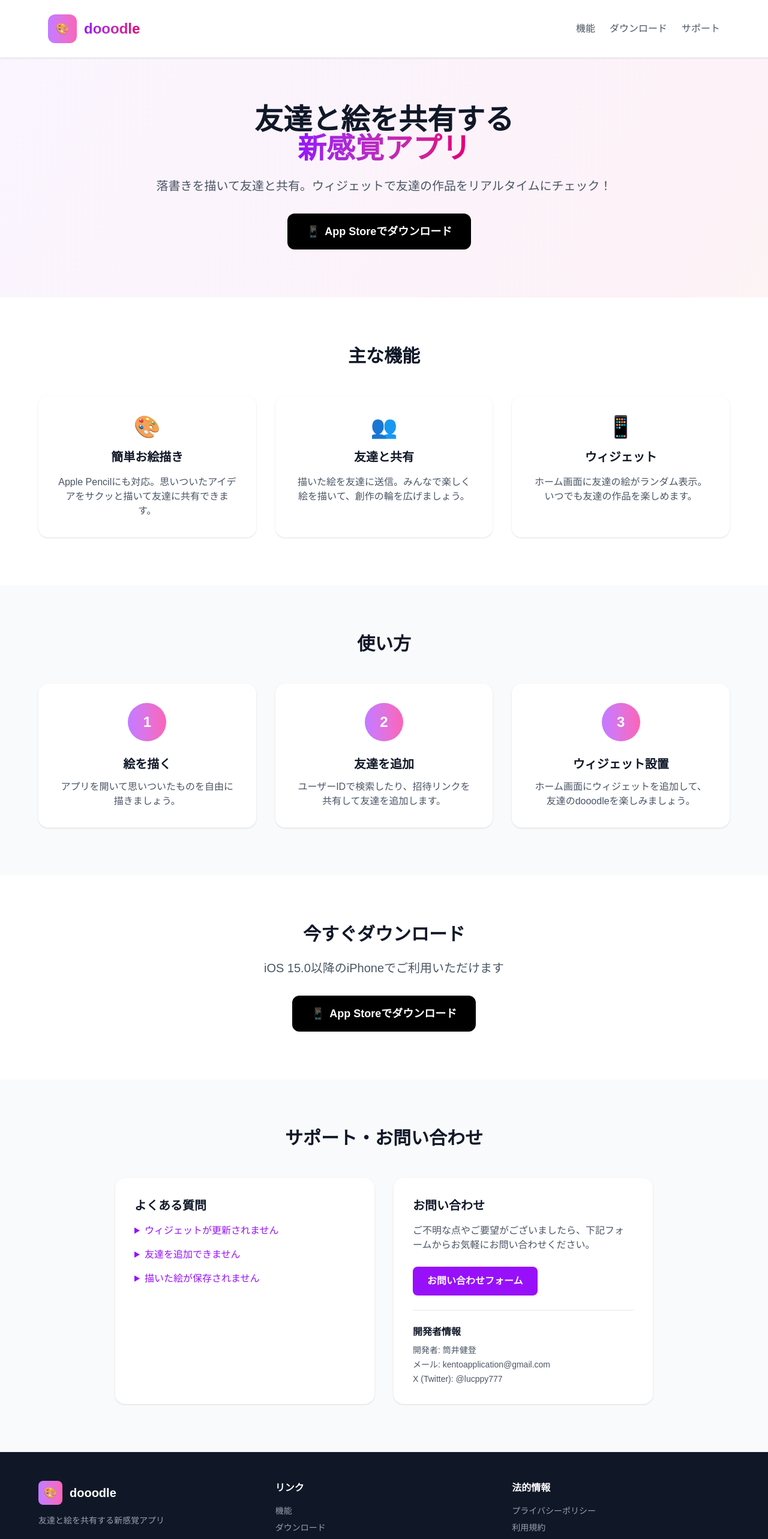
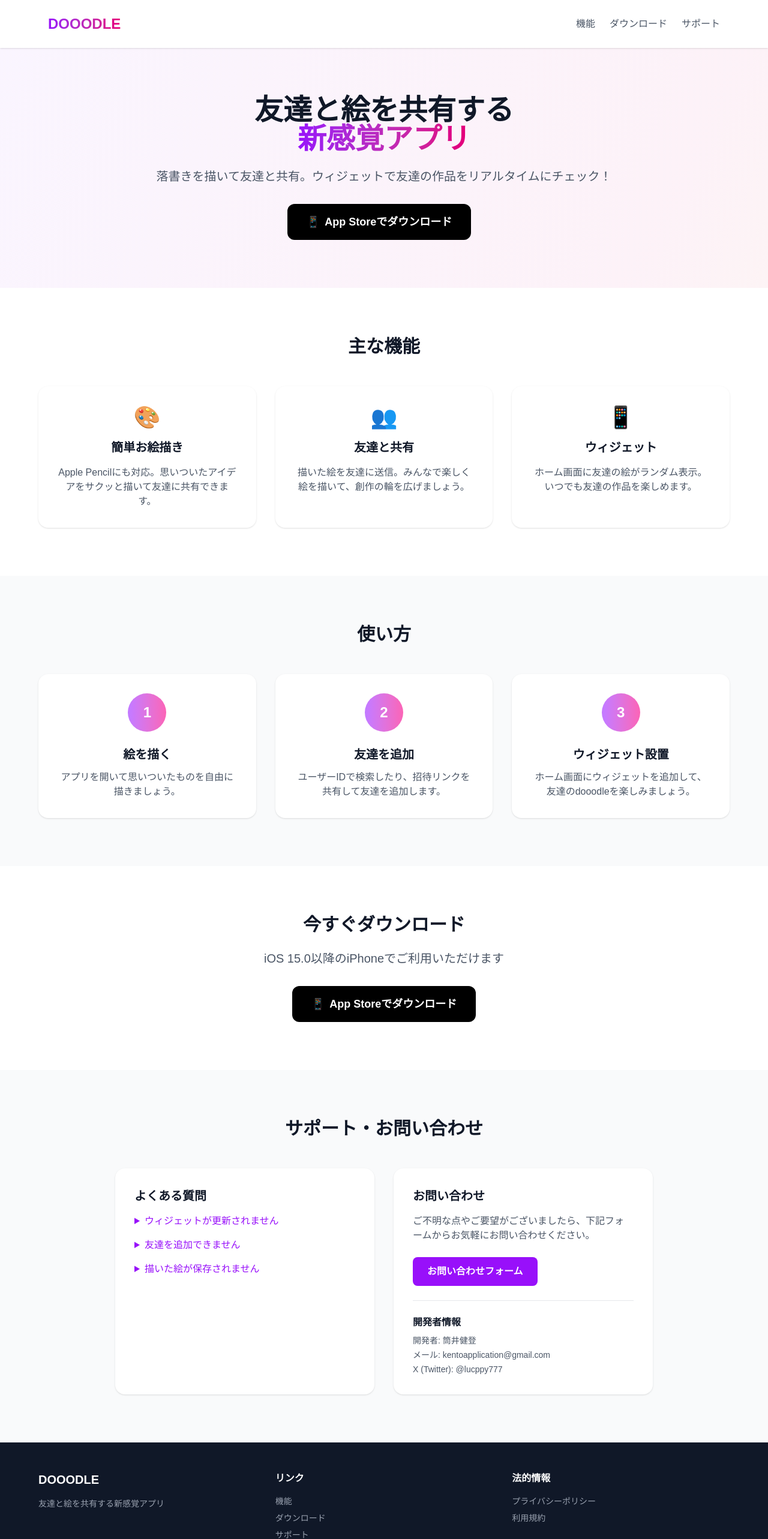
Before and after one commit to kentoapplication/dooodle-support, a Next.js app: page / in a window 1280 px wide. Shown: the top 2566 px of the page at 60% size. Built offline with nearby package versions, Linux system fonts and the light colour scheme.

Commit message:
fix: logo

```diff
--- a/src/app/page.tsx
+++ b/src/app/page.tsx
@@ -7,11 +7,11 @@ import { HowItWorksSection } from '../components/sections/HowItWorksSection';
 import { DownloadSection } from '../components/sections/DownloadSection';
 import { SupportSection } from "@/components/sections/SupportSection";
 export const metadata: Metadata = {
-  title: "dooodle - 友達と絵を共有するアプリ",
-  description: "dooodleは友達同士で落書きを描いて共有できるソーシャルアプリです。ウィジェットで友達の絵をリアルタイムに楽しめます。",
+  title: "DOOODLE - 友達と絵を共有するアプリ",
+  description: "DOOODLEは友達同士で落書きを描いて共有できるソーシャルアプリです。ウィジェットで友達の絵をリアルタイムに楽しめます。",
   keywords: "dooodle, 絵, お絵描き, SNS, ウィジェット, 友達, 共有, アプリ",
   openGraph: {
-    title: "dooodle - 友達と絵を共有するアプリ",
+    title: "DOOODLE - 友達と絵を共有するアプリ",
     description: "友達同士で落書きを描いて共有。ウィジェットで友達の絵をリアルタイムチェック！",
     type: "website",
   }
--- a/src/components/layout/Footer.tsx
+++ b/src/components/layout/Footer.tsx
@@ -7,10 +7,7 @@ export function Footer() {
         <div className="grid md:grid-cols-3 gap-8">
           <div>
             <div className="flex items-center space-x-3 mb-4">
-              <div className="w-10 h-10 bg-gradient-to-r from-purple-400 to-pink-400 rounded-lg flex items-center justify-center">
-                <span className="text-white text-lg">🎨</span>
-              </div>
-              <h6 className="text-xl font-bold">dooodle</h6>
+              <h6 className="text-xl font-bold">DOOODLE</h6>
             </div>
             <p className="text-gray-400 text-sm">
               友達と絵を共有する新感覚アプリ
--- a/src/components/ui/Logo.tsx
+++ b/src/components/ui/Logo.tsx
@@ -13,11 +13,8 @@ export function Logo({ size = 'md' }: { size?: 'sm' | 'md' | 'lg' }) {
 
   return (
     <div className="flex items-center space-x-3">
-      <div className={`${sizeClasses[size]} bg-gradient-to-r from-purple-400 to-pink-400 rounded-xl flex items-center justify-center`}>
-        <span className="text-white text-lg">🎨</span>
-      </div>
       <h1 className={`${textSizeClasses[size]} font-bold bg-gradient-to-r from-purple-600 to-pink-600 bg-clip-text text-transparent`}>
-        dooodle
+        DOOODLE
       </h1>
     </div>
   );
```
